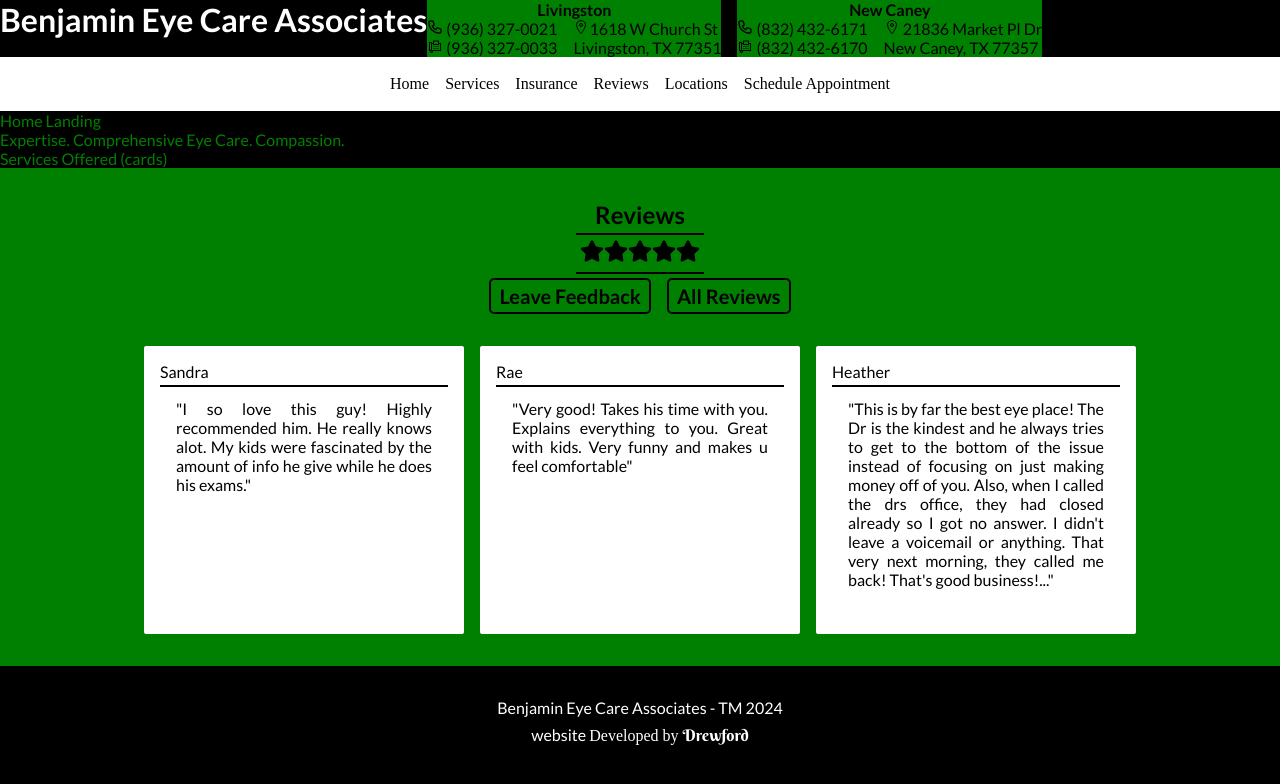
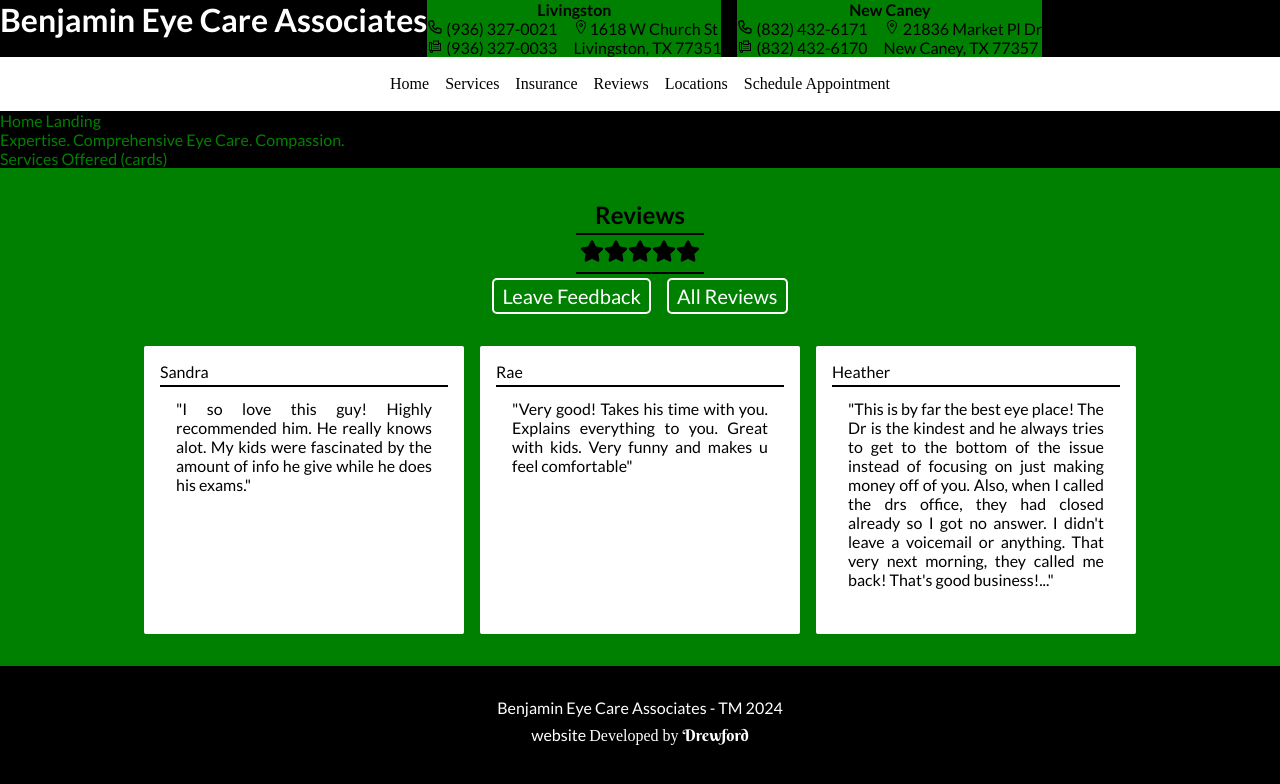
Before and after one commit to SleazyCook/eyecare, a React (Create React App) app: page / in a window 1280 px wide. Shown: the top 784 px of the page. Built offline with nearby package versions, Linux system fonts and the light colour scheme; a web font is replaced by a local one.

Commit message:
Style: review previes buttons on home page styled

```diff
--- a/src/containers/locations/Location.js
+++ b/src/containers/locations/Location.js
@@ -1,9 +1,16 @@
+import { useEffect } from 'react'
+
 import Overview from "./Overview";
 import Office from "./Office";
 import Store from "./Store";
 import Form from "./Form";
 
 function Location() {
+
+    useEffect(() => {
+        window.scrollTo({top: 0, left: 0})
+      }, [])
+
     return(
         <div>
             <Overview />
--- a/src/styles/buttons.css
+++ b/src/styles/buttons.css
@@ -4,6 +4,15 @@
   padding: .25rem .5rem;
   border-radius: 5px;
   font-size: 1.25rem;
+  transition: all .2s;
+  font-weight: normal;
+  border: 2px solid white;
+  color: white;
+}
+
+.button__review-link:hover {
+  color: black;
+  background-color: white;
 }
 
 /* Location Overview */
--- a/src/styles/home.css
+++ b/src/styles/home.css
@@ -39,11 +39,14 @@
     align-items: center;
     gap: 1rem;
     margin-top: 2rem;
+    flex-wrap: wrap;
+
 }
 
 .home-reviews__card {
     height: 18rem;
     width: 20rem;
+    min-width: 20rem;
     padding: 1rem;
     background-color: white;
     border-radius: 2px;
```
